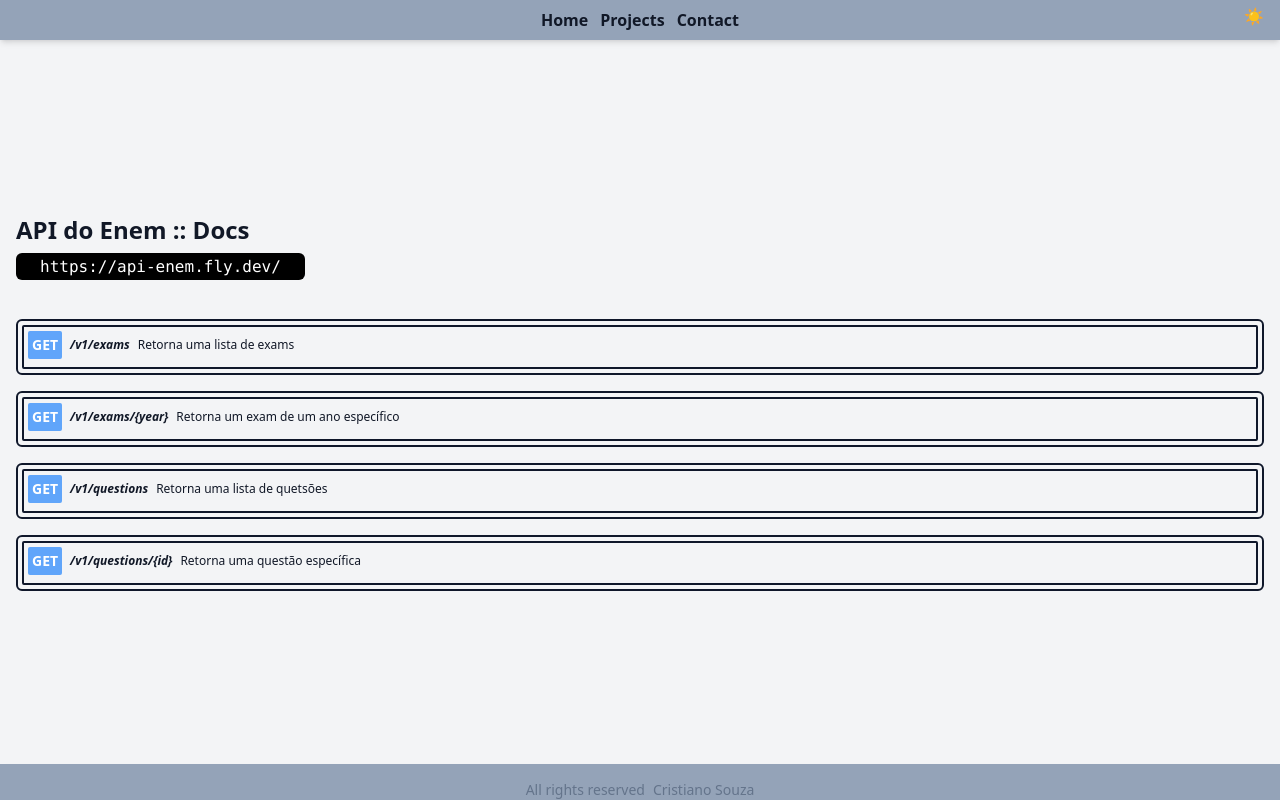
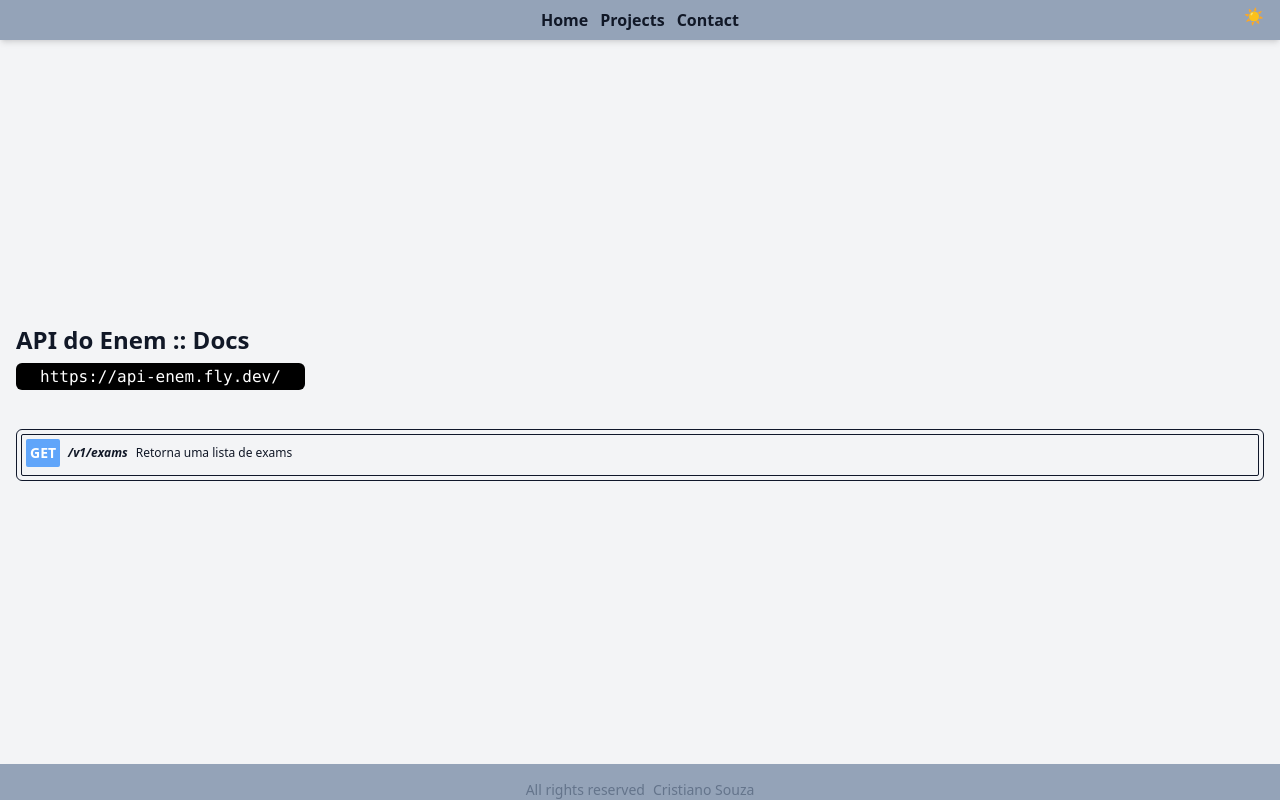
Before and after one commit to tianosouza/portifolio, a React (Vite) app: page /projects/api-enem-docs in a window 1280 px wide. Built offline with nearby package versions, Linux system fonts and the light colour scheme.

Commit message:
add service get requet api enem

```diff
--- a/src/components/accordion/apiEnem/bodyApi.jsx
+++ b/src/components/accordion/apiEnem/bodyApi.jsx
@@ -1,19 +1,12 @@
-import ButtonComponent from "../../button"
+import Exams from "../../../services/apiEnem/exams"
 
-export default function BodyApi({descripiton, stats, query, result}) {
+export default function BodyApi({descripiton}) {
   return (
     <div className="flex flex-col gap-2">
       <span className="dark:text-white mb-2">
         {descripiton}
       </span>
-      <div className="flex justify-between items-center p-1 bg-gray-200 dark:bg-slate-200 px-3">
-        <span>{stats}</span>
-        <ButtonComponent className="rounded-sm bg-blue-400">{query}</ButtonComponent>
-      </div>
-      <pre className="bg-gray-800 dark:bg-slate-200 p-4 rounded-lg text-yellow-300 dark:text-black">
-        {result}
-        {console.log(result)}
-      </pre>
+      <Exams />
     </div>
   )
 }
--- a/src/components/accordion/index.jsx
+++ b/src/components/accordion/index.jsx
@@ -11,8 +11,8 @@ export default function AccordionComponent({ items }) {
   return (
     <div className='flex flex-col gap-4'>
       {items.map((item, index) => (
-        <Accordion key={index} open={open === index} className="p-1 border-2 rounded-md border-slate-900 dark:border-gray-200">
-          <AccordionHeader onClick={() => handleOpen(index)} className=" p-1 border-2 rounded-sm border-slate-900 dark:border-gray-200">
+        <Accordion key={index} open={open === index} className="p-1 border rounded-md border-slate-900 dark:border-gray-400">
+          <AccordionHeader onClick={() => handleOpen(index)} className=" p-1 border rounded-sm border-slate-900 dark:border-gray-400">
             {item.header}
           </AccordionHeader>
           <AccordionBody className="p-4">
--- a/src/components/profile/index.jsx
+++ b/src/components/profile/index.jsx
@@ -24,18 +24,18 @@ export function ProfileCard() {
         </div>
       </CardBody>
       <CardFooter className="flex justify-center gap-7 pt-2 mt-2">
-        <Tooltip>
+        <Tooltip content="Follow">
           <Typography
             as="a"
             href="https://www.facebook.com/ltianosouzal"
             variant="lead"
-            color="bg-blue-600"
+            color="blue"
             textGradient
           >
             <FontAwesomeIcon icon={faFacebook} className="text-blue-600 text-2xl" />
           </Typography>
         </Tooltip>
-        <Tooltip>
+        <Tooltip content="Follow">
           <Typography
             as="a"
             href="https://www.instagram.com/ltianosouzal"
@@ -46,7 +46,7 @@ export function ProfileCard() {
             <FontAwesomeIcon icon={faInstagram} className="text-rose-500 text-2xl" />
           </Typography>
         </Tooltip>
-        <Tooltip>
+        <Tooltip content="Follow">
           <Typography
             as="a"
             href="https://www.linkedin.com/in/tianosouza/"
@@ -57,7 +57,7 @@ export function ProfileCard() {
             <FontAwesomeIcon icon={faLinkedin} className="text-blue-600 text-2xl" />
           </Typography>
         </Tooltip>
-        <Tooltip>
+        <Tooltip content="Follow">
           <Typography
             as="a"
             href="https://github.com/tianosouza"
--- a/src/pages/Projects/apiEnemDocs/index.jsx
+++ b/src/pages/Projects/apiEnemDocs/index.jsx
@@ -2,6 +2,7 @@ import ContainerMain from "../../../components/containerMain"
 import AccordionComponent from "../../../components/accordion"
 import HeaderApi from "../../../components/accordion/apiEnem/headerApi"
 import BodyApi from "../../../components/accordion/apiEnem/bodyApi";
+import Exams from "../../../services/apiEnem/exams";
 
 export default function ApiEnemDocs() {
   const result = [
@@ -31,45 +32,6 @@ export default function ApiEnemDocs() {
           result={JSON.stringify(result, null, 2)}
         />
       )
-    },
-    {
-      header: (
-        <HeaderApi methode="GET" path="/v1/exams/{year}" description="Retorna um exam de um ano específico" />
-      ),
-      body: (
-        <BodyApi
-          descripiton="Retorna um exam de um ano específico"
-          stats="200"
-          query="query"
-          result={JSON.stringify(result, null, 2)}
-        />
-      )
-    },
-    {
-      header: (
-        <HeaderApi methode="GET" path="/v1/questions" description="Retorna uma lista de quetsões" />
-      ),
-      body: (
-        <BodyApi
-          descripiton="Retorna uma lista de quesões"
-          stats="200"
-          query="query"
-          result={JSON.stringify(result, null, 2)}
-        />
-      )
-    },
-    {
-      header: (
-        <HeaderApi methode="GET" path="/v1/questions/{id}" description="Retorna uma questão específica" />
-      ),
-      body: (
-        <BodyApi
-          descripiton="Retorna uma questão específica"
-          stats="200"
-          query="query"
-          result={JSON.stringify(result, null, 2)}
-        />
-      )
     }
   ]
 
@@ -84,5 +46,4 @@ export default function ApiEnemDocs() {
       </div>
     </ContainerMain>
   )
-
 }
--- /dev/null
+++ b/src/services/apiEnem/exams/index.jsx
@@ -0,0 +1,89 @@
+import React, { useState } from 'react'
+
+export default function Exams() {
+  const [exams, setExams] = useState([])
+  const [pageNumber, setPageNumber] = useState('')
+  const [pageSize, setPageSize] = useState('')
+  const [isLoading, setIsLoading] = useState(false)
+  const urlbase = 'https://api-enem.fly.dev/v1/exams'
+
+  const fetchExams = () => {
+    setIsLoading(true)
+    fetch(`${urlbase}?page%5Bnumber%5D=${pageNumber}&page%5Bsize%5D=${pageSize}`)
+      .then(response => response.json())
+      .then(data => {
+        setExams(data.data || [])
+      })
+      .catch(error => console.error('Error fetching exams:', error))
+      .finally(() => setIsLoading(false))
+  }
+
+  return (
+    <div className="container mx-auto p-4">
+      <div className="flex flex-col gap-2">
+        <div className="flex gap-2">
+          <div className='flex flex-col gap-2 flex-1'>
+            <label htmlFor="pageNumber" className='flex'>
+              <span>Quantidade de Páginas</span>
+              <span>&#123; inteiro &#125;</span>
+            </label>
+            <input
+              name='pageNumber'
+              type="text"
+              placeholder="Quantidade de Páginas"
+              value={pageNumber}
+              onChange={e => setPageNumber(e.target.value)}
+              className="border p-2 rounded mr-2 placeholder:text-xs "
+            />
+          </div>
+          <div className='flex flex-col gap-2 flex-1'>
+            <label htmlFor="pageSize">
+              <span>Quantidade de Itens por Página</span>
+              <span>&#123; inteiro &#125;</span>
+            </label>
+            <input
+              type="text"
+              placeholder="Quantidade de Itens por Página"
+              value={pageSize}
+              onChange={e => setPageSize(e.target.value)}
+              className="border p-2 rounded mr-2 placeholder:text-xs flex-1"
+            />
+          </div>
+        </div>
+        <button onClick={fetchExams} className="bg-blue-500 text-white mt-2 p-2 rounded font-semibold">
+          Buscar
+        </button>
+
+        {isLoading && (
+          <div className="flex justify-center mt-4">
+            <div className="loader border-t-4 border-blue-500 border-solid rounded-full w-8 h-8 animate-spin"></div>
+          </div>
+        )}
+
+        {!isLoading && exams.length > 0 && (
+          <div className="flex flex-col gap-2 mt-4">
+            <div className="flex flex-col gap-2">
+              <span className='font-semibold dark:text-slate-100'>Curl</span>
+              <code className="bg-black dark:bg-slate-200 dark:text-black p-1 px-6 rounded-md text-white">
+                <p>curl -X <span className='text-green-500'>&#39;GET&#39;</span> \</p>
+                <span className='text-green-500'>&#39;{urlbase}?page%5Bnumber%5D={pageNumber}&page%5Bsize%5D={pageSize}&#39;</span>
+                <p>-H <span className='text-green-500'>&#39;accept: appication/json&#39;</span></p>
+              </code>
+            </div>
+            <div className="flex flex-col gap-2">
+              <span className='font-semibold dark:text-slate-100'>Url da Requisição</span>
+              <code className="bg-black dark:bg-slate-200 dark:text-black p-1 px-6 rounded-md text-white">
+                {urlbase}?page%5Bnumber%5D={pageNumber}&page%5Bsize%5D={pageSize}
+              </code>
+            </div>
+            <div className="flex flex-col gap-4 mt-4">
+              <pre className="container mx-auto w-full max-h-80 bg-gray-800 dark:bg-slate-200 p-4 rounded-lg text-yellow-300 dark:text-black overflow-auto">
+                {JSON.stringify(exams, null, 2)}
+              </pre>
+            </div>
+          </div>
+        )}
+      </div>
+    </div>
+  )
+}
```
